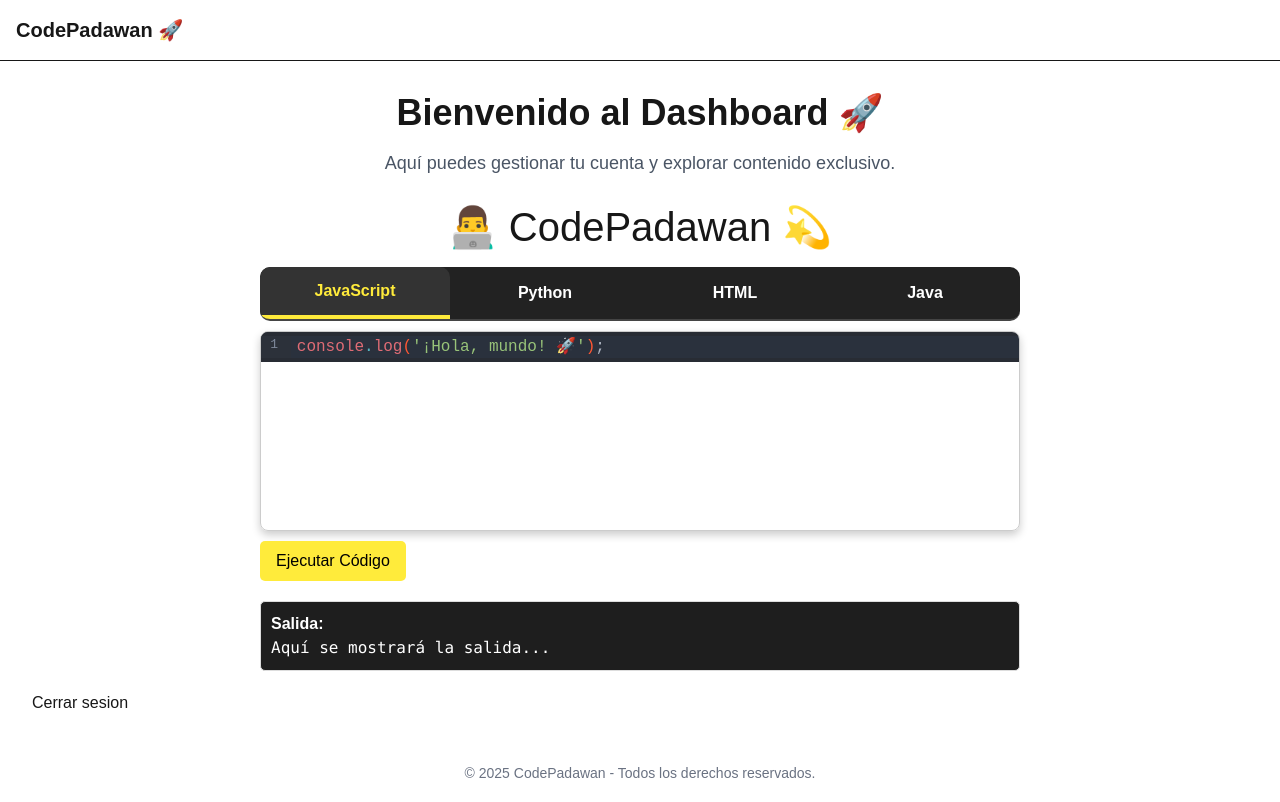
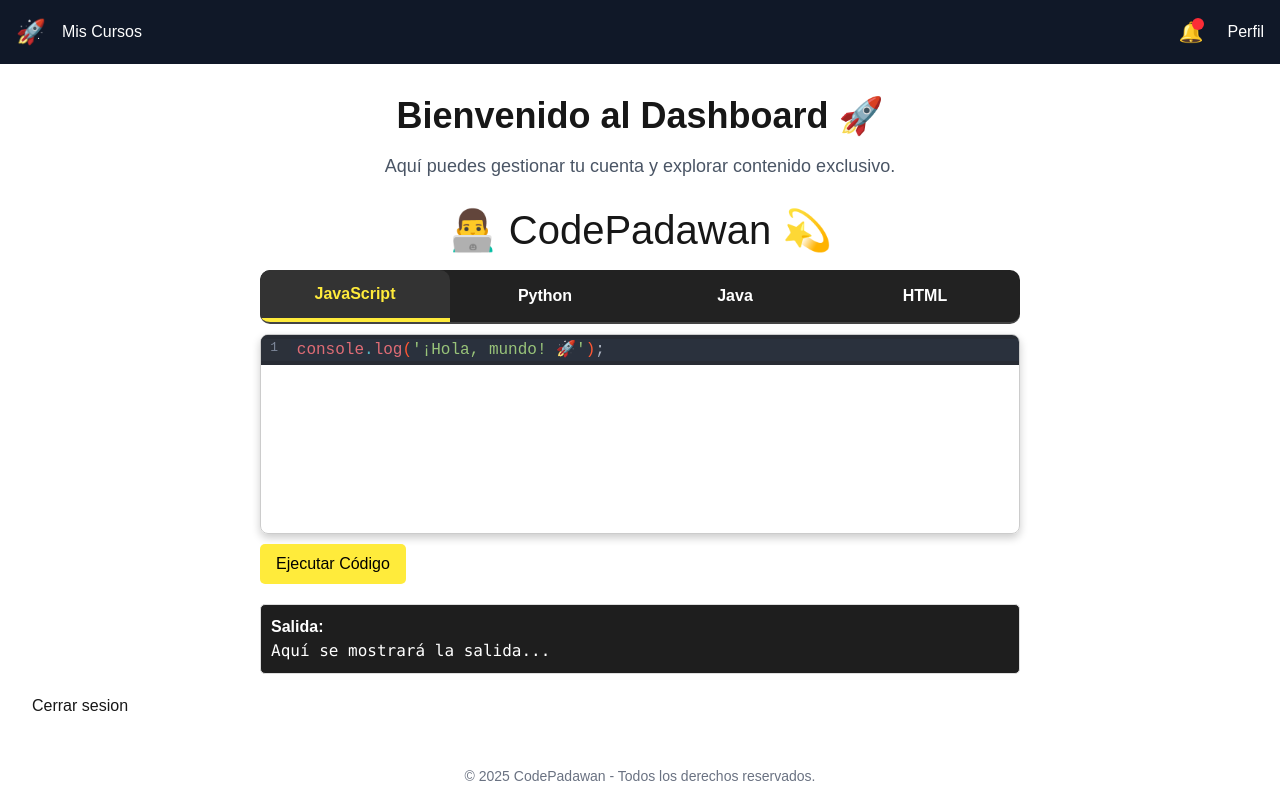
Before and after one commit to itxintxu13/CodePadawan, a Next.js app: page /dashboard in a window 1280 px wide. Built offline with nearby package versions, Linux system fonts and the light colour scheme.

Commit message:
Metido el perfil de usuario

```diff
--- a/src/app/components/CodeEditor.tsx
+++ b/src/app/components/CodeEditor.tsx
@@ -316,6 +316,25 @@ public class Main {
         </button>
         <button
           onClick={() => {
+            setLanguage("java");
+            setOutput("");
+          }}
+          style={{
+            flex: 1,
+            padding: "12px",
+            border: "none",
+            cursor: "pointer",
+            background: language === "java" ? "#333" : "transparent",
+            color: language === "java" ? "#D32F2F" : "#fff",
+            fontWeight: "bold",
+            borderBottom: language === "java" ? "4px solid #D32F2F" : "none",
+            borderRadius: "10px 10px 0 0",
+          }}
+        >
+          Java
+        </button>
+        <button
+          onClick={() => {
             setLanguage("html");
             setOutput("");
           }}
@@ -333,25 +352,7 @@ public class Main {
         >
           HTML
         </button>
-        <button
-          onClick={() => {
-            setLanguage("java");
-            setOutput("");
-          }}
-          style={{
-            flex: 1,
-            padding: "12px",
-            border: "none",
-            cursor: "pointer",
-            background: language === "java" ? "#333" : "transparent",
-            color: language === "java" ? "#D32F2F" : "#fff",
-            fontWeight: "bold",
-            borderBottom: language === "java" ? "4px solid #D32F2F" : "none",
-            borderRadius: "10px 10px 0 0",
-          }}
-        >
-          Java
-        </button>
+
       </div>
 
       <div
--- /dev/null
+++ b/src/app/components/NavBar.tsx
@@ -0,0 +1,28 @@
+"use client";
+import React from "react";
+
+export default function Navbar() {
+  return (
+    <nav className="bg-gray-900 text-white p-4 flex items-center justify-between">
+      {/* Logo + Mis Cursos */}
+      <div className="flex items-center gap-4">
+        <span className="text-2xl"><a href="/dashboard">🚀</a></span>
+        <a href="/mis-cursos" className="hover:text-gray-300">
+          Mis Cursos
+        </a>
+      </div>
+
+      {/* Perfil + Notificaciones */}
+      <div className="flex items-center gap-6">
+        <button className="relative">
+          <span className="text-xl">🔔</span>
+          {/* Indicador de nuevas notificaciones */}
+          <span className="absolute top-0 right-0 w-3 h-3 bg-red-500 rounded-full"></span>
+        </button>
+        <a href="/user-profile" className="hover:text-gray-300">
+          Perfil
+        </a>
+      </div>
+    </nav>
+  );
+}
--- a/src/app/layout.tsx
+++ b/src/app/layout.tsx
@@ -9,6 +9,7 @@ import {
 } from '@clerk/nextjs'
 import { Geist, Geist_Mono } from 'next/font/google'
 import './globals.css'
+import Navbar from './components/NavBar';
 
 // LO QUE HAY AQUI SE APLICA A TODAS LAS PAGINAS
 
@@ -17,9 +18,7 @@ export default function RootLayout({ children }: { children: React.ReactNode })
     <ClerkProvider>
       <html lang="es">
         <body className="antialiased">
-          <header className="flex justify-between p-4 border-b">
-            <h1 className="text-xl font-bold">CodePadawan 🚀</h1>
-          </header>
+          <Navbar />
           <main>{children}</main>
           <footer className="p-4 text-center text-sm text-gray-500">
             © 2025 CodePadawan - Todos los derechos reservados.
--- /dev/null
+++ b/src/app/user-profile/[[...user-profile]]/page.tsx
@@ -0,0 +1,5 @@
+import { UserProfile } from '@clerk/nextjs'
+
+const UserProfilePage = () => <UserProfile />
+
+export default UserProfilePage
```
